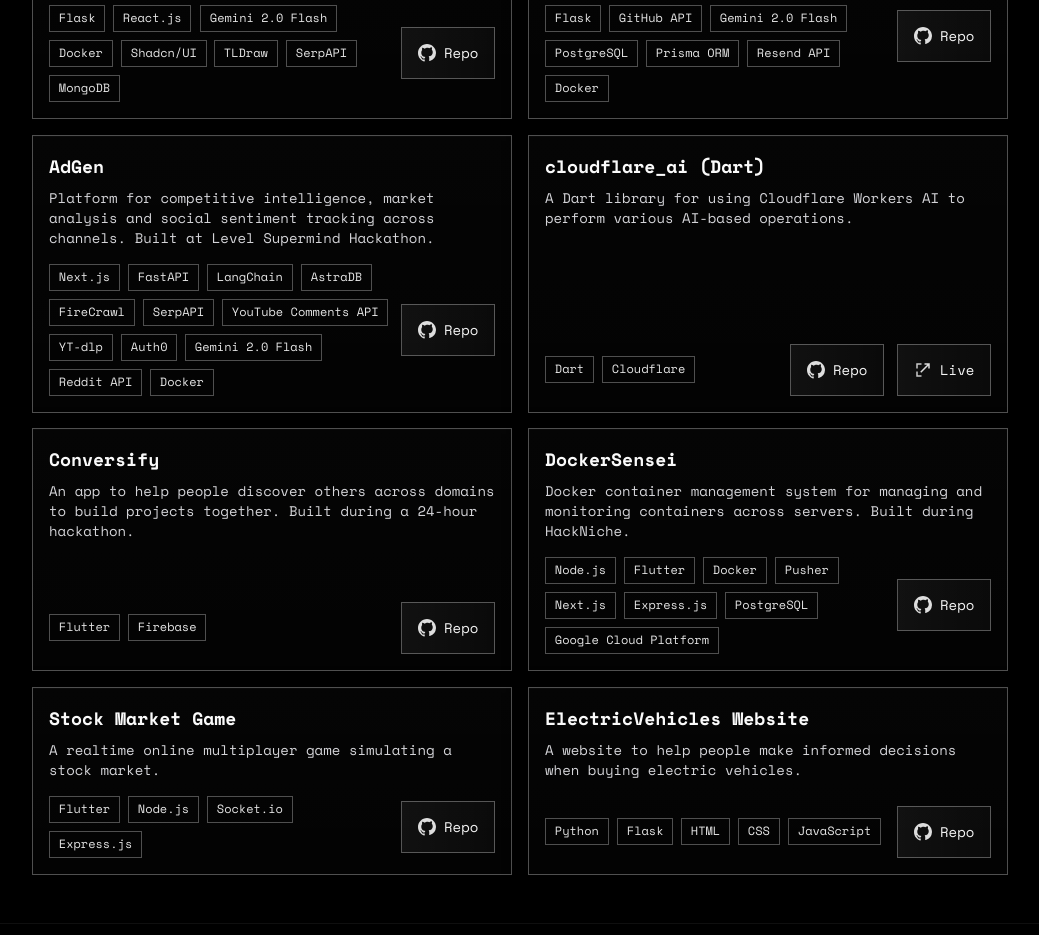
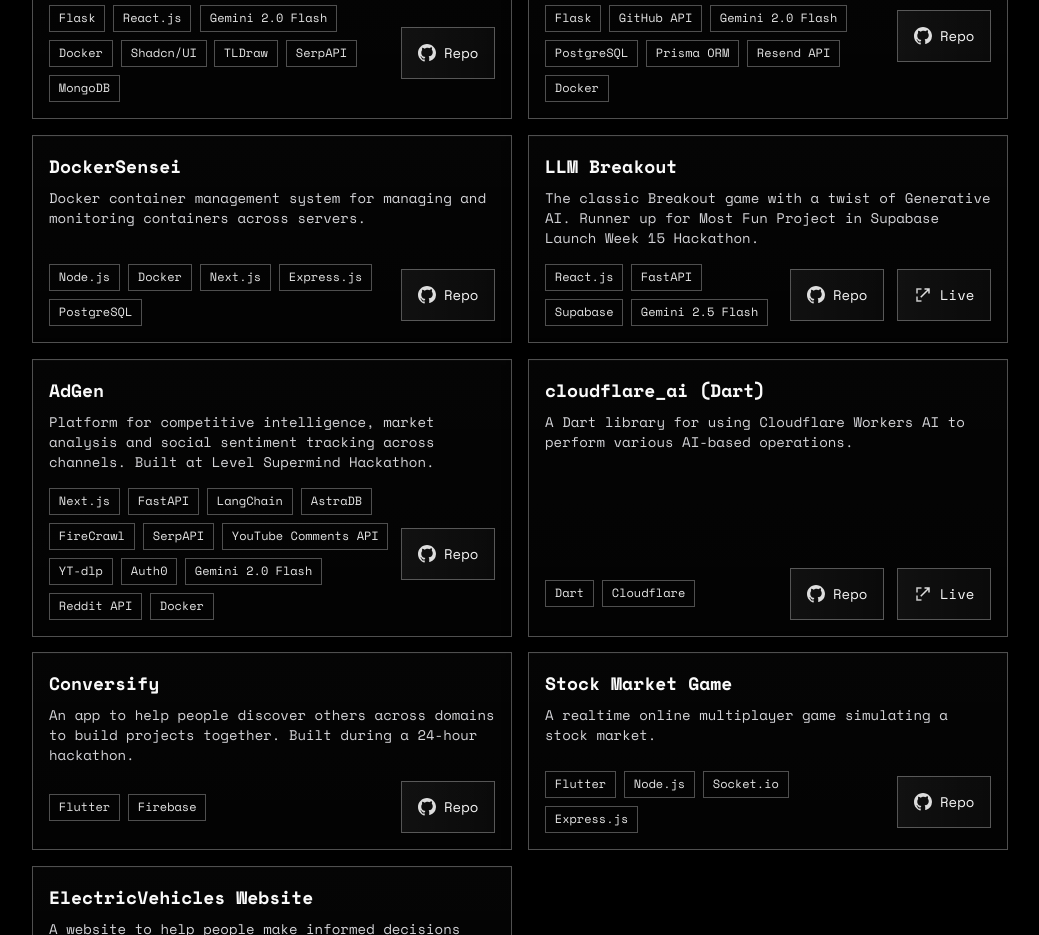
Before and after one commit to MananGandhi1810/portfolio-v2, a Next.js app: page /projects in a window 1280 px wide. Shown: the part 1760-2695 px from the top of the page, without its empty margins (120-1159 px from the left). Built offline with nearby package versions, Linux system fonts and the light colour scheme.

Commit message:
Update projects

```diff
--- a/data/projects.ts
+++ b/data/projects.ts
@@ -174,6 +174,21 @@
         repo: "https://github.com/MananGandhi1810/datathon-round-2",
     },
     {
+        title: "DockerSensei",
+        description:
+            "Docker container management system for managing and monitoring containers across servers.",
+        tech: ["Node.js", "Docker", "Next.js", "Express.js", "PostgreSQL"],
+        repo: "https://github.com/MananGandhi1810/dockersensei",
+    },
+    {
+        title: "LLM Breakout",
+        description:
+            "The classic Breakout game with a twist of Generative AI. Runner up for Most Fun Project in Supabase Launch Week 15 Hackathon.",
+        tech: ["React.js", "FastAPI", "Supabase", "Gemini 2.5 Flash"],
+        repo: "https://github.com/akshaykripalani/supahack-lw15",
+        live: "https://lw15.akshaykripalani.tech/",
+    },
+    {
         title: "AdGen",
         description:
             "Platform for competitive intelligence, market analysis and social sentiment tracking across channels. Built at Level Supermind Hackathon.",
@@ -209,22 +224,6 @@
         repo: "https://github.com/MananGandhi1810/Verbal-Virtuosos-Debate-a-thon",
     },
     {
-        title: "DockerSensei",
-        description:
-            "Docker container management system for managing and monitoring containers across servers. Built during HackNiche.",
-        tech: [
-            "Node.js",
-            "Flutter",
-            "Docker",
-            "Pusher",
-            "Next.js",
-            "Express.js",
-            "PostgreSQL",
-            "Google Cloud Platform",
-        ],
-        repo: "https://github.com/rushabhhere/hackniche",
-    },
-    {
         title: "Stock Market Game",
         description:
             "A realtime online multiplayer game simulating a stock market.",
```
